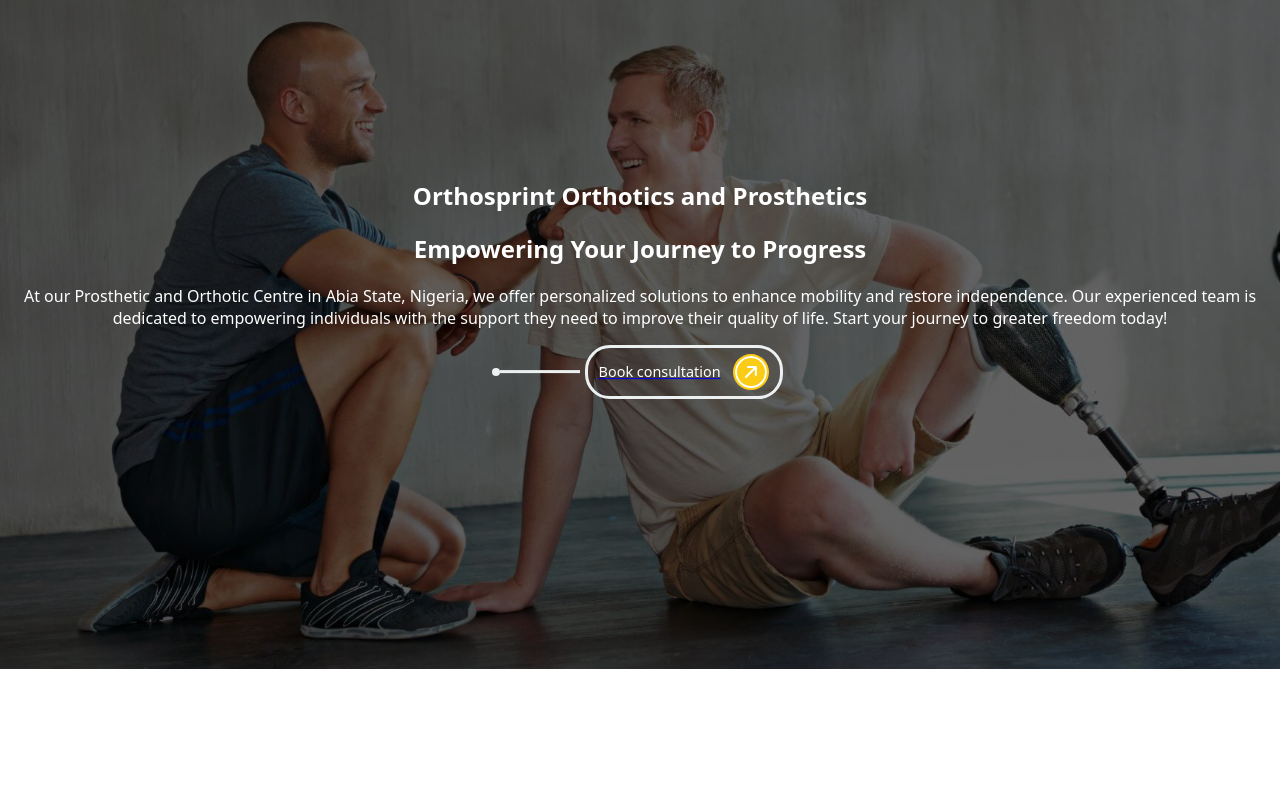
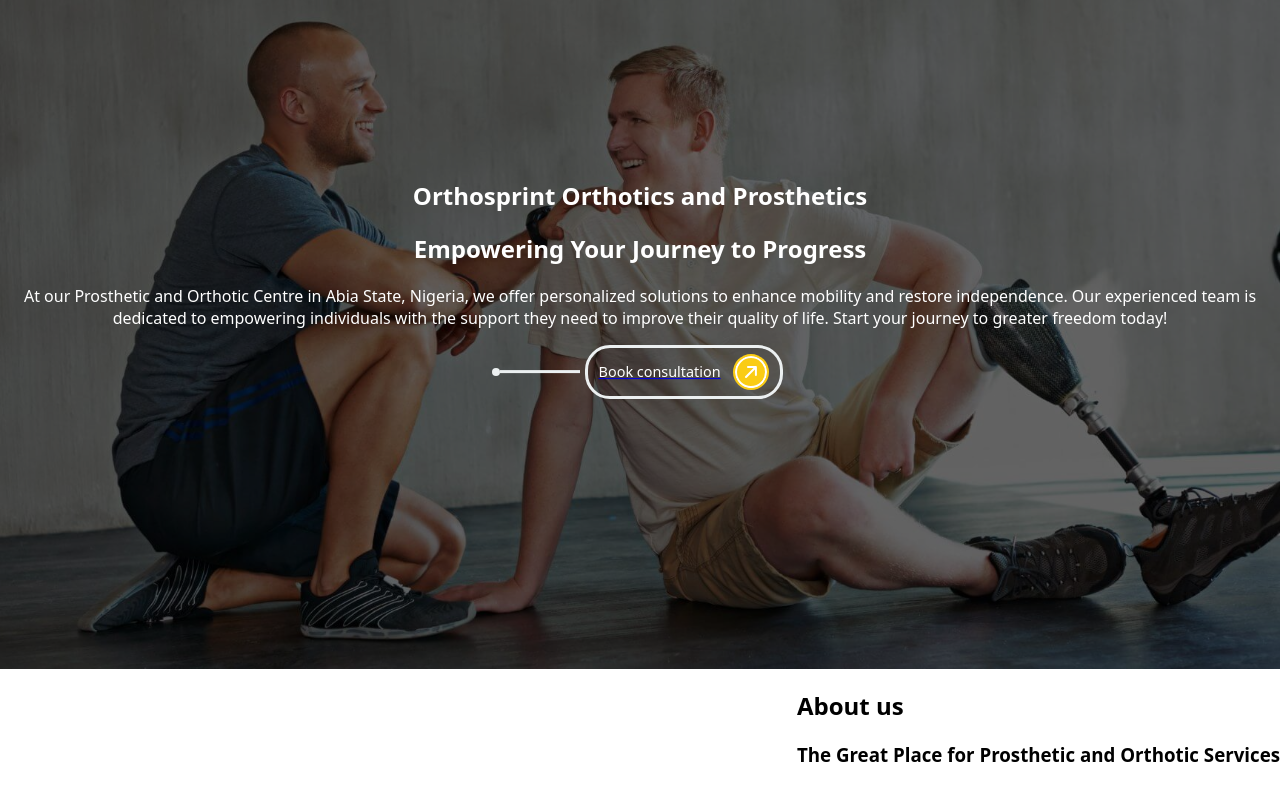
Before and after one commit to Mario-Gozie/Orthosprint-web-app, a React (Vite) app: page / in a window 1280 px wide. Shown: the part 190-990 px from the top of the page. Built offline with nearby package versions, Linux system fonts and the light colour scheme.

Commit message:
working on the about gradually

```diff
--- a/src/Components/Homepage-Components/AboutUs.jsx
+++ b/src/Components/Homepage-Components/AboutUs.jsx
@@ -5,7 +5,11 @@ function AboutUs() {
     <section style={{ height: "100vh" }} id="about">
       <div className="about-container">
         <div className="about-img-container"></div>
-        <div className="About-text-container"></div>
+        <div className="About-text-container">
+          <h2>About us</h2>
+          <h3>The Great Place for Prosthetic and Orthotic Services</h3>
+          <div className="about-special-list"></div>
+        </div>
       </div>
     </section>
   );
```
